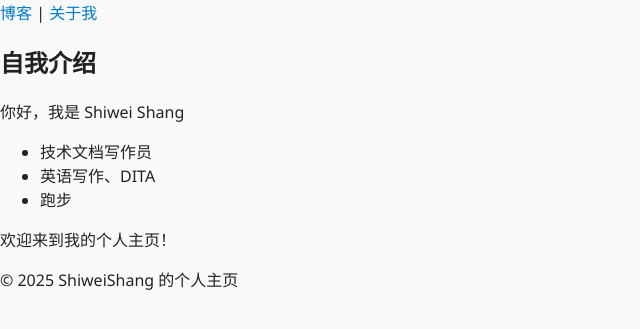
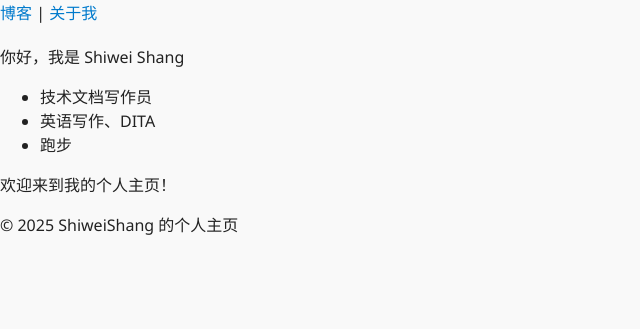
Before and after one commit to ShiweiShang/ShiweiShang.github.io, a Jekyll site: the page built from about.md, in a window 1280 px wide. Shown: the top 329 px of the page, without its empty margins (0-640 px from the left). Built offline with Jekyll 4.4.1, drawn with Linux system fonts in a browser that asks for light colours.

Commit message:
Update about.md

```diff
--- a/about.md
+++ b/about.md
@@ -1,6 +1,5 @@
 ---
 layout: page
-title: 自我介绍
 permalink: /about.html
 ---
 
```
